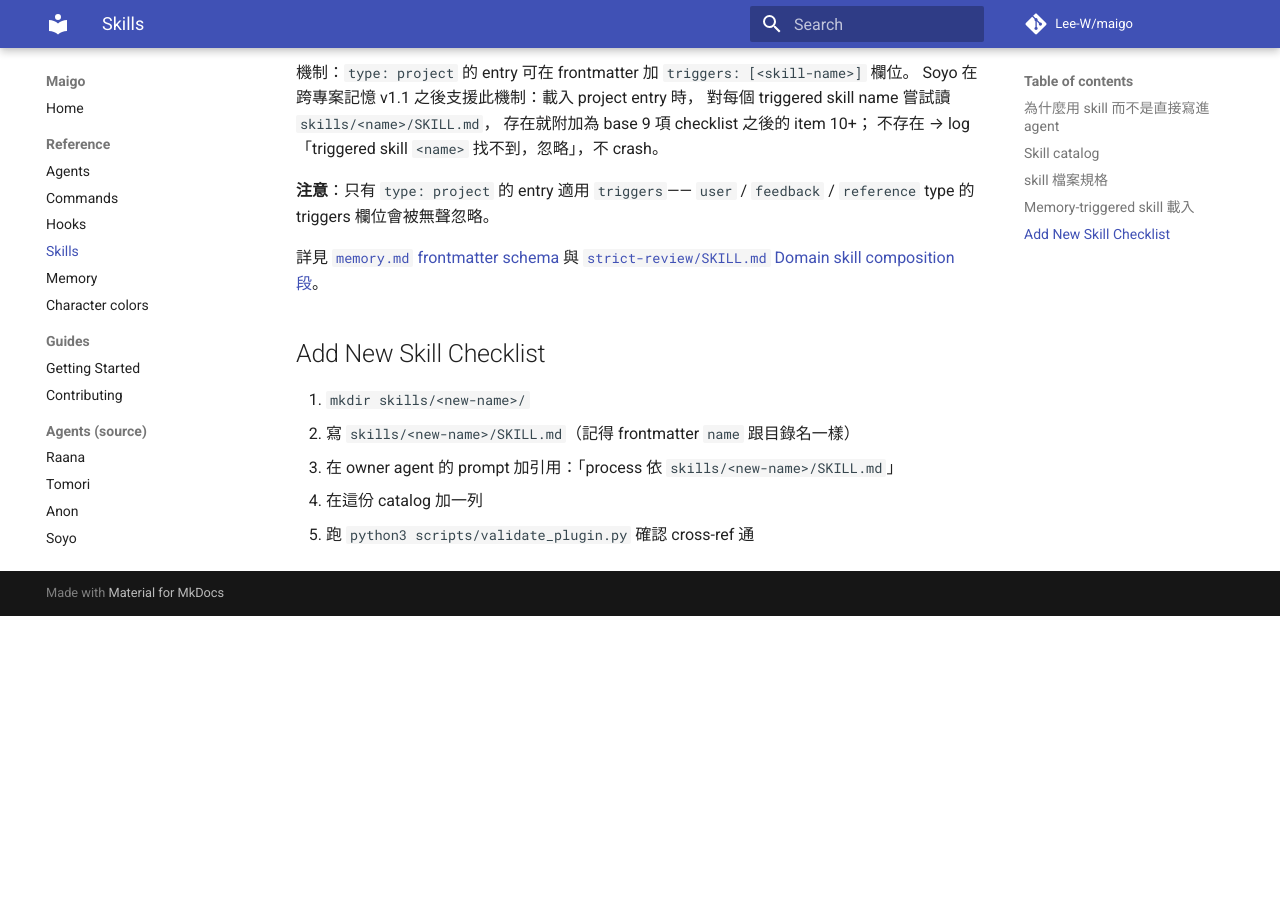
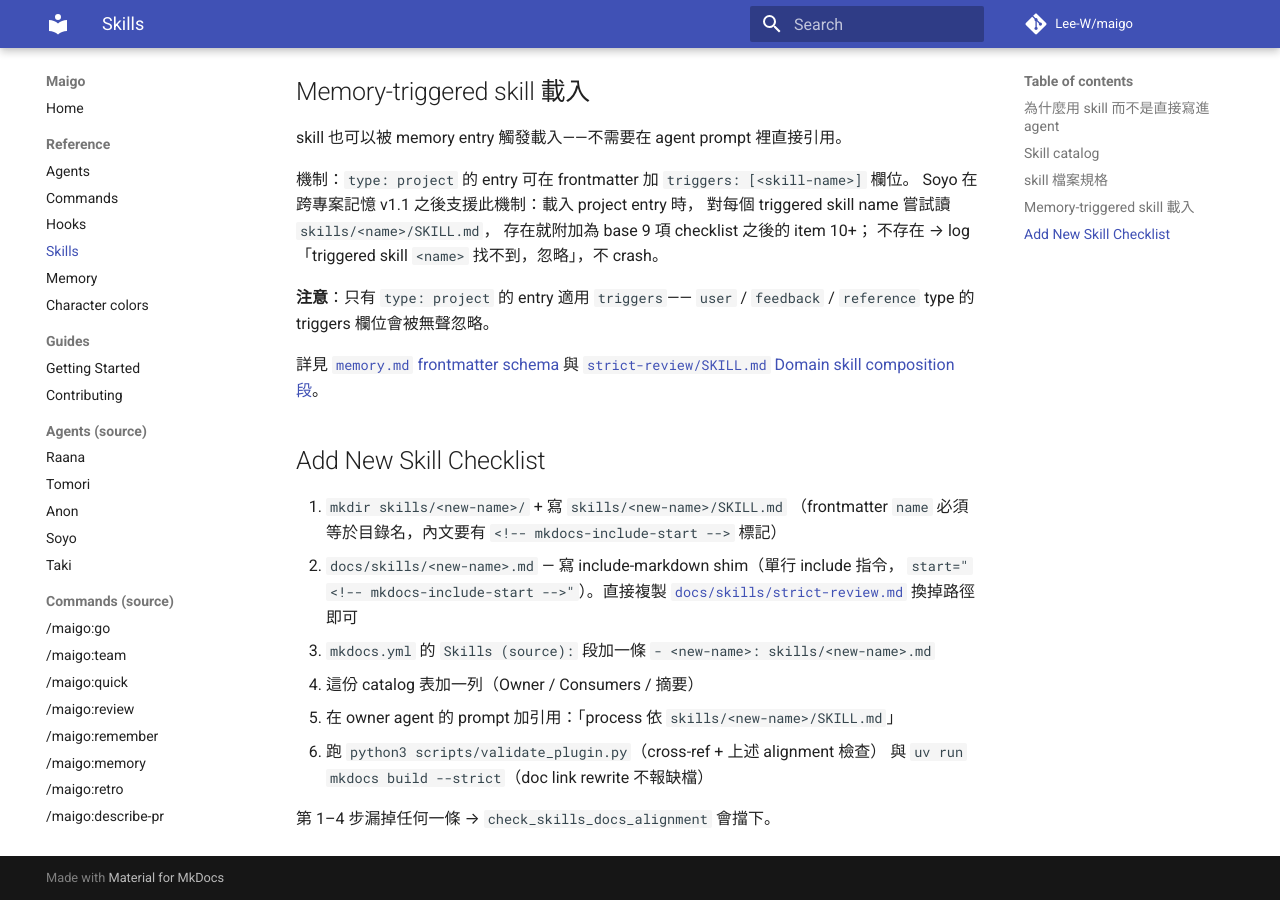
Before and after one commit to Lee-W/maigo, an MkDocs documentation site: the page built from docs/reference/skills.md, in a window 1280 px wide and 900 px high, scrolled down 2384 px. Built offline with MkDocs 1.6.1 and Material for MkDocs 9.7.7, drawn with Linux system fonts in a browser that asks for light colours; comment, search, counter and statistics services are not loaded; before the commit the page ends 3000 px from its top, so only the background shows below that; some of the changed text lies outside the part shown.

Commit message:
feat: enforce doc-link convention + skills-docs validator
skills/doc-link-convention codifies the rule that cross-source links inside agents/, commands/, and skills/*/SKILL.md must use absolute GitHub URLs — relative links break mkdocs --strict because include-markdown rewrites them from the shim page's perspective. Soyo loads it as base checklist item 10 when reviewing Maigo source.
scripts/validate_plugin.py gains check_skills_docs_alignment() mirroring the commands variant: each skill must have the mkdocs-include-start marker, a docs/skills/<name>.md shim, an entry in mkdocs.yml nav, and a row in docs/reference/skills.md — the four mechanically-verifiable steps of the new-skill checklist (now corrected from 5 to 6 steps in skills.md).

Co-Authored-By: Claude Opus 4.7 <noreply@anthropic.com>

```diff
--- a/docs/reference/skills.md
+++ b/docs/reference/skills.md
@@ -43,6 +43,7 @@ agent 收到指引時，skill 內容會 on-demand 被拉進來，訊號明確（
 | [`memory-propose-confirm`](../skills/memory-propose-confirm.md) | orchestrator | `/maigo:go`、`/maigo:quick`、`/maigo:team` | Memory propose 的 6 步 confirm flow、fence-tracking 規則、並行模式追加 |
 | [`narration`](../skills/narration.md) | orchestrator | 全部 `/maigo:*` 命令 | maigo orchestrator 的旁白——🌙 Doloris / 🌑 Mortis 在開場 / 收場 / 卡關節點框住整場演出 |
 | [`teammate-flow`](../skills/teammate-flow.md) | orchestrator | `/maigo:go`、`/maigo:team` | MyGO!!!!! 五人協作的共通流程骨架——sequential 段（🐱 樂奈 → 🩵 燈 → 🎀 愛音）、Orchestrator 守則、commit message draft 規則、失敗處理與 memory confirm flow 引用 |
+| [`doc-link-convention`](../skills/doc-link-convention.md) | Soyo | review 觸及 `agents/` / `commands/` / `skills/` 的 PR 時 | Maigo source 檔的跨檔 link 強制用絕對 GitHub URL，避免 `mkdocs build --strict` 因 include-markdown rewrite 抓不到 page 而 abort |
 
 ## skill 檔案規格
 
@@ -82,8 +83,16 @@ Soyo 在跨專案記憶 v1.1 之後支援此機制：載入 project entry 時，
 
 ## Add New Skill Checklist
 
-1. `mkdir skills/<new-name>/`
-2. 寫 `skills/<new-name>/SKILL.md`（記得 frontmatter `name` 跟目錄名一樣）
-3. 在 owner agent 的 prompt 加引用：「process 依 `skills/<new-name>/SKILL.md`」
-4. 在這份 catalog 加一列
-5. 跑 `python3 scripts/validate_plugin.py` 確認 cross-ref 通
+1. `mkdir skills/<new-name>/` + 寫 `skills/<new-name>/SKILL.md`
+   （frontmatter `name` 必須等於目錄名，內文要有 `<!-- mkdocs-include-start -->` 標記）
+2. `docs/skills/<new-name>.md` — 寫 include-markdown shim（單行 include 指令，
+   `start="<!-- mkdocs-include-start -->"`）。直接複製
+   [`docs/skills/strict-review.md`](https://github.com/Lee-W/maigo/blob/main/docs/skills/strict-review.md)
+   換掉路徑即可
+3. `mkdocs.yml` 的 `Skills (source):` 段加一條 `- <new-name>: skills/<new-name>.md`
+4. 這份 catalog 表加一列（Owner / Consumers / 摘要）
+5. 在 owner agent 的 prompt 加引用：「process 依 `skills/<new-name>/SKILL.md`」
+6. 跑 `python3 scripts/validate_plugin.py`（cross-ref + 上述 alignment 檢查）
+   與 `uv run mkdocs build --strict`（doc link rewrite 不報缺檔）
+
+第 1–4 步漏掉任何一條 → `check_skills_docs_alignment` 會擋下。
--- a/mkdocs.yml
+++ b/mkdocs.yml
@@ -56,6 +56,7 @@ nav:
       - memory-propose-confirm: skills/memory-propose-confirm.md
       - narration: skills/narration.md
       - teammate-flow: skills/teammate-flow.md
+      - doc-link-convention: skills/doc-link-convention.md
   - Changelog: changelog.md
 
 markdown_extensions:
```
Also changed, not shown: agents/Soyo.md (+2 -0 lines), docs/skills/doc-link-convention.md (added, +1 -0 lines), skills/doc-link-convention/SKILL.md (added, +93 -0 lines), 3 other files.
